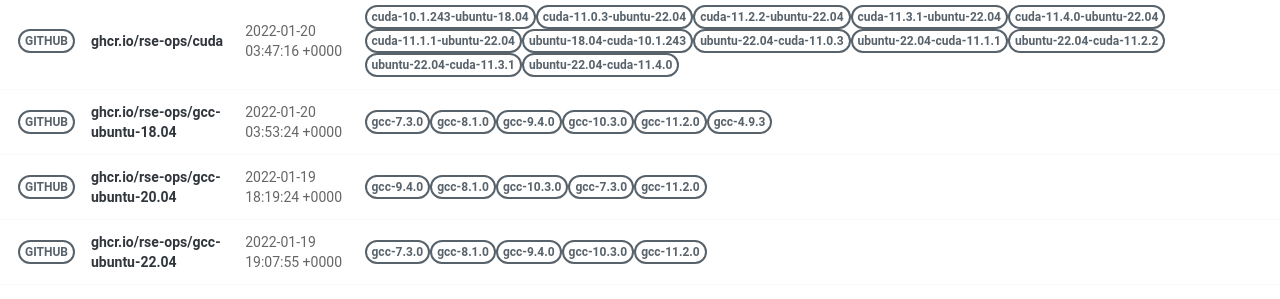
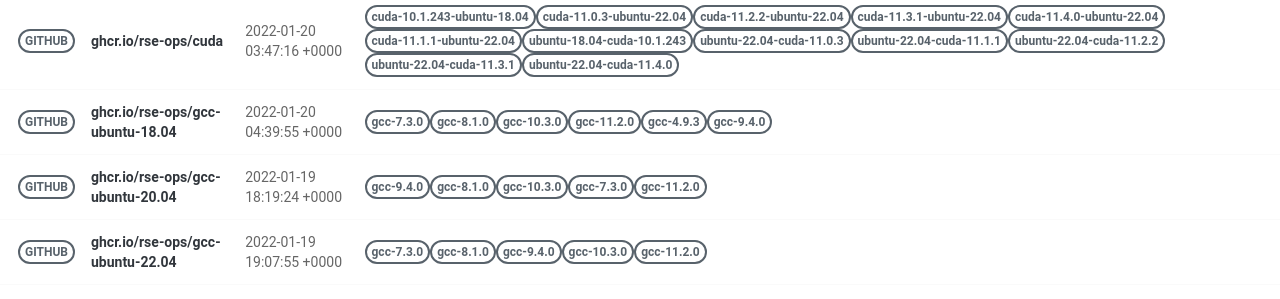
Before and after one commit to rse-ops/docker-images, a Jekyll site: the page built from pages/index.md, in a window 1280 px wide. Shown: the part 502-801 px from the top of the page. Built offline with Jekyll 4.4.1, drawn with Linux system fonts in a browser that asks for light colours; nearby versions of some CDN libraries.

Commit message:
Automated push to update library 2022-01-20

```diff
--- a/_library/ghcr.io-rse-ops-gcc-ubuntu-18.04.md
+++ b/_library/ghcr.io-rse-ops-gcc-ubuntu-18.04.md
@@ -1,7 +1,7 @@
 ---
 layout: container
 name: ghcr.io/rse-ops/gcc-ubuntu-18.04
-updated_at: 2022-01-20 03:53:24.845199
+updated_at: 2022-01-20 04:39:55.728028
 
 
 container_url: https://github.com/orgs/rse-ops/packages/container/package/gcc-ubuntu-18.04
```
Also changed, not shown: other parts of _library/ghcr.io-rse-ops-gcc-ubuntu-18.04.md (+3 -3 lines).
